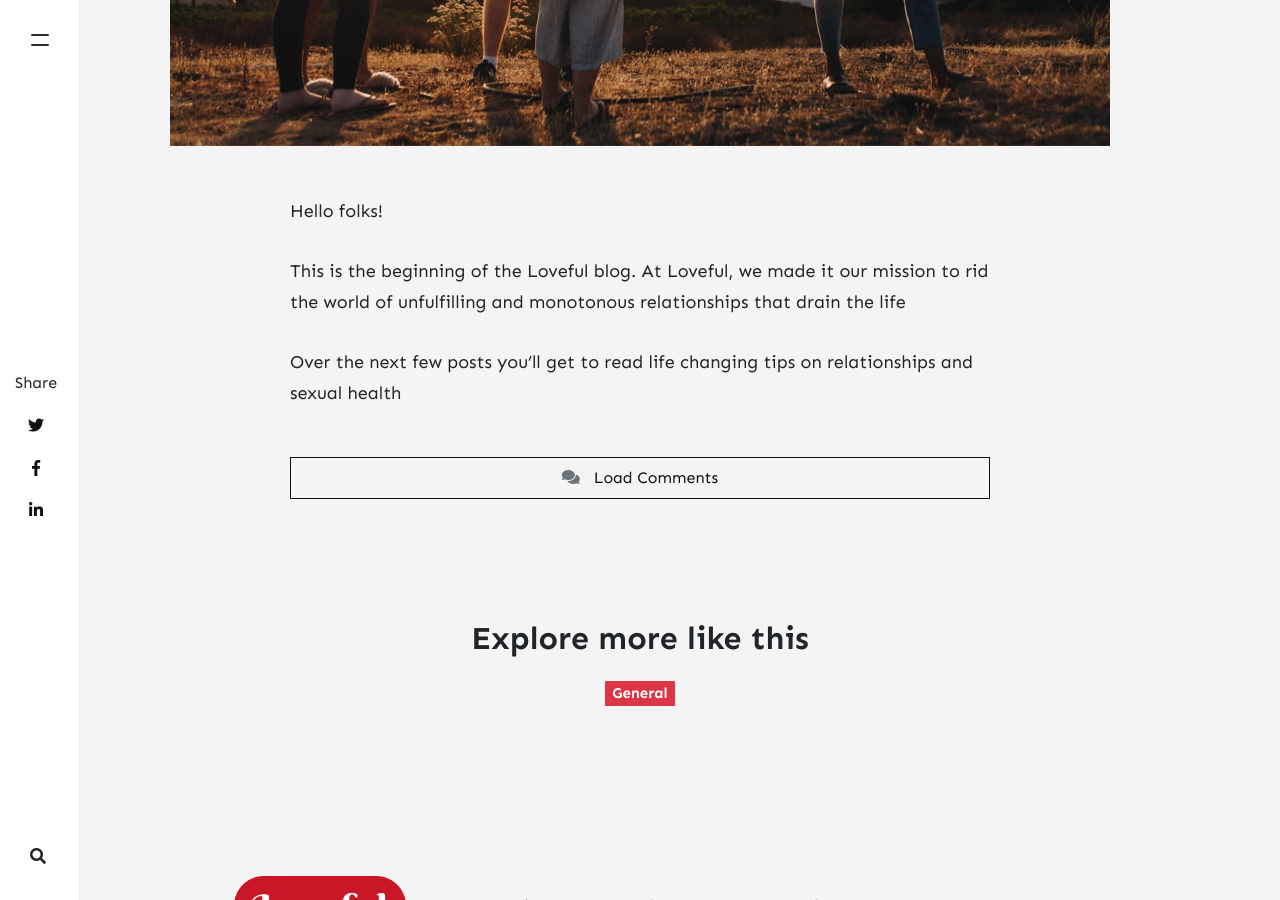
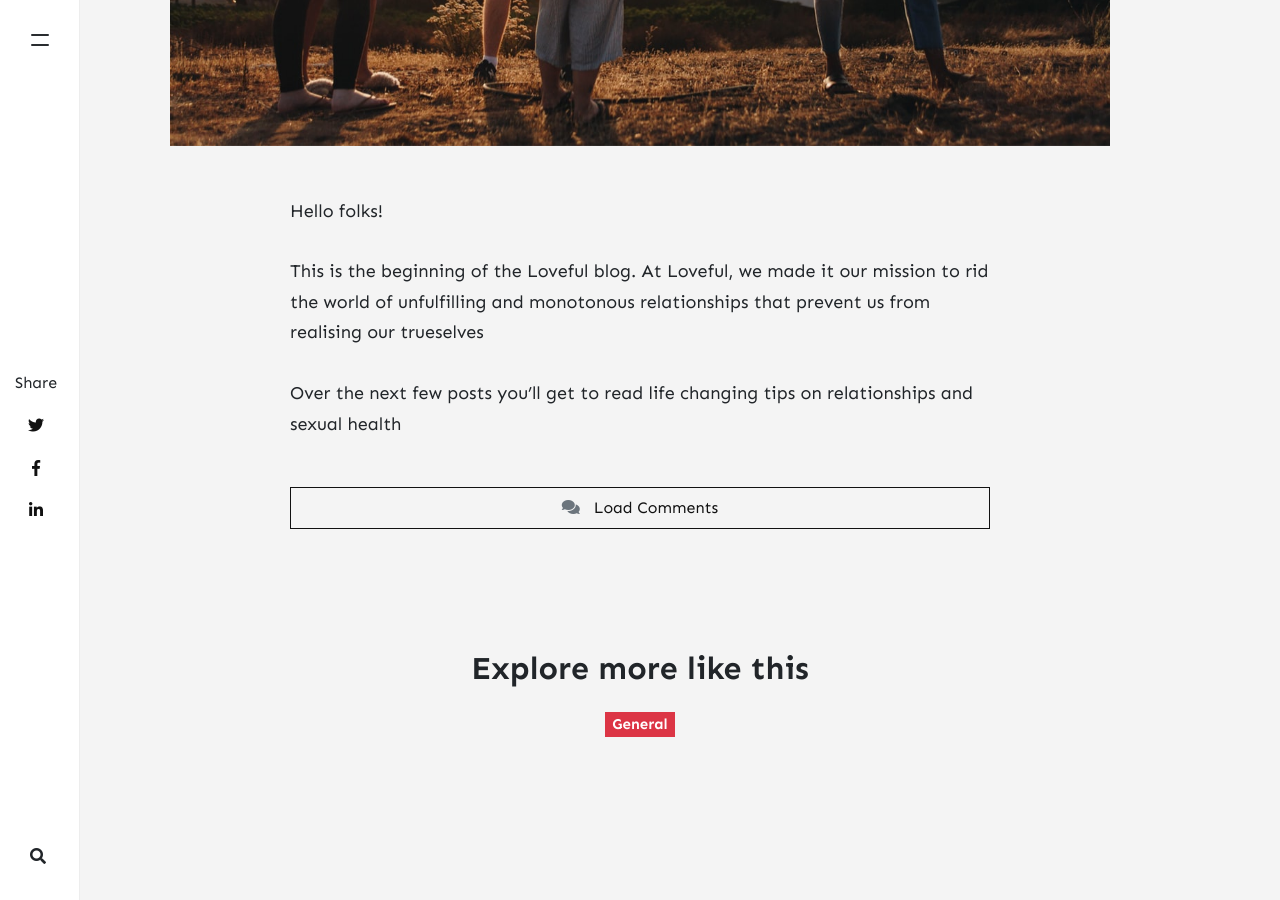
Before and after one commit to stackbit-projects/happy-zebra-28bc2, a Jekyll site: the page built from _posts/2021-09-01-welcome-to-loveful.md, in a window 1280 px wide and 900 px high, scrolled down 847 px. Built offline with Jekyll 4.4.1, drawn with Linux system fonts in a browser that asks for light colours; nearby versions of some CDN libraries; comment, search, counter and statistics services are not loaded.

Commit message:
2021-09-01-welcome-to-loveful.md: changed

```diff
--- a/_posts/2021-09-01-welcome-to-loveful.md
+++ b/_posts/2021-09-01-welcome-to-loveful.md
@@ -9,6 +9,6 @@ image: assets/images/2.jpg
 
 Hello folks!
 
-This is the beginning of the Loveful blog. At Loveful, we made it our mission to rid the world of unfulfilling and monotonous relationships that drain the life
+This is the beginning of the Loveful blog. At Loveful, we made it our mission to rid the world of unfulfilling and monotonous relationships that prevent us from realising our trueselves
 
 Over the next few posts you'll get to read life changing tips on relationships and sexual health
```
